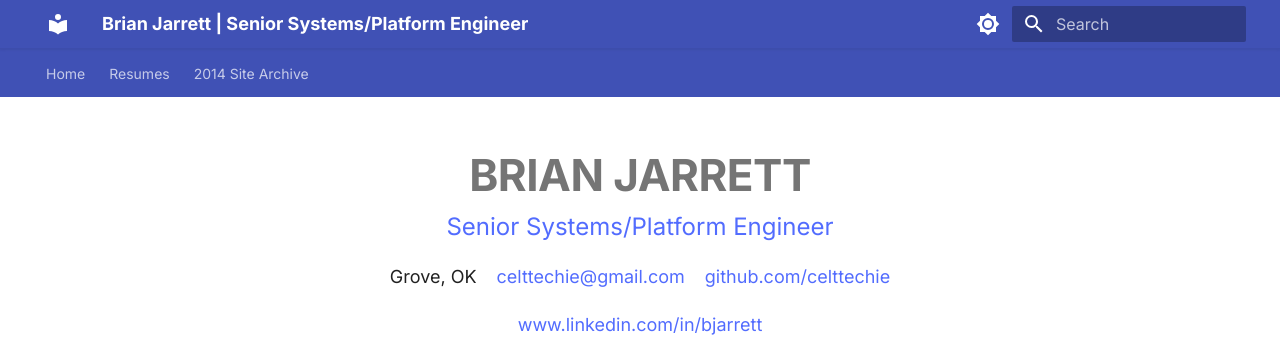
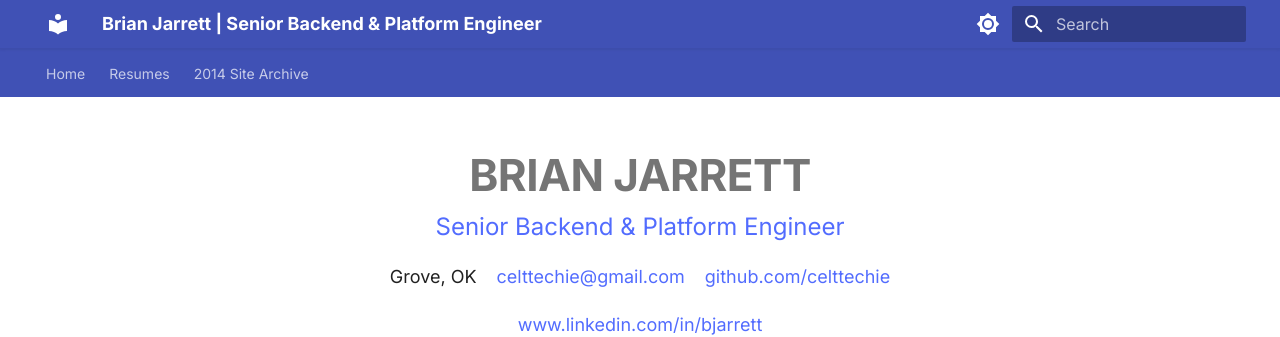
Before and after one commit to celttechie/celttechie.github.io, an MkDocs documentation site: the page built from docs/sections/contact.md, in a window 1280 px wide. Shown: the top 337 px of the page. Built offline with MkDocs 1.6.1 and Material for MkDocs 9.7.7, drawn with Linux system fonts in a browser that asks for light colours.

Commit message:
Update title to Senior Backend & Platform Engineer and configure MkDocs extensions

```diff
--- a/docs/sections/contact.md
+++ b/docs/sections/contact.md
@@ -1,6 +1,6 @@
 <div class="resume-header">
     <h1>Brian Jarrett</h1>
-    <div class="subtitle">Senior Systems/Platform Engineer</div>
+    <div class="subtitle">Senior Backend & Platform Engineer</div>
     <div class="contact-info">
         <span>Grove, OK</span>
         <span><a href="mailto:celttechie@gmail.com">celttechie@gmail.com</a></span>
--- a/mkdocs.yml
+++ b/mkdocs.yml
@@ -1,4 +1,4 @@
-site_name: Brian Jarrett | Senior Systems/Platform Engineer
+site_name: Brian Jarrett | Senior Backend & Platform Engineer
 site_description: Personal portfolio and technical blog of Brian Jarrett.
 site_author: Brian Jarrett
 site_url: https://celttechie.github.io/
@@ -32,11 +32,15 @@ theme:
     - content.code.copy
 
 markdown_extensions:
+  - admonition
+  - pymdownx.details
   - pymdownx.highlight:
       anchor_linenums: true
   - pymdownx.inlinehilite
   - pymdownx.snippets
   - pymdownx.superfences
+  - pymdownx.tabbed:
+      alternate_style: true
   - attr_list
   - md_in_html
 
@@ -47,3 +51,6 @@ nav:
 
 extra_css:
   - stylesheets/extra.css
+
+extra_javascript:
+  - javascripts/extra.js
```
Also changed, not shown: 5 other files.
